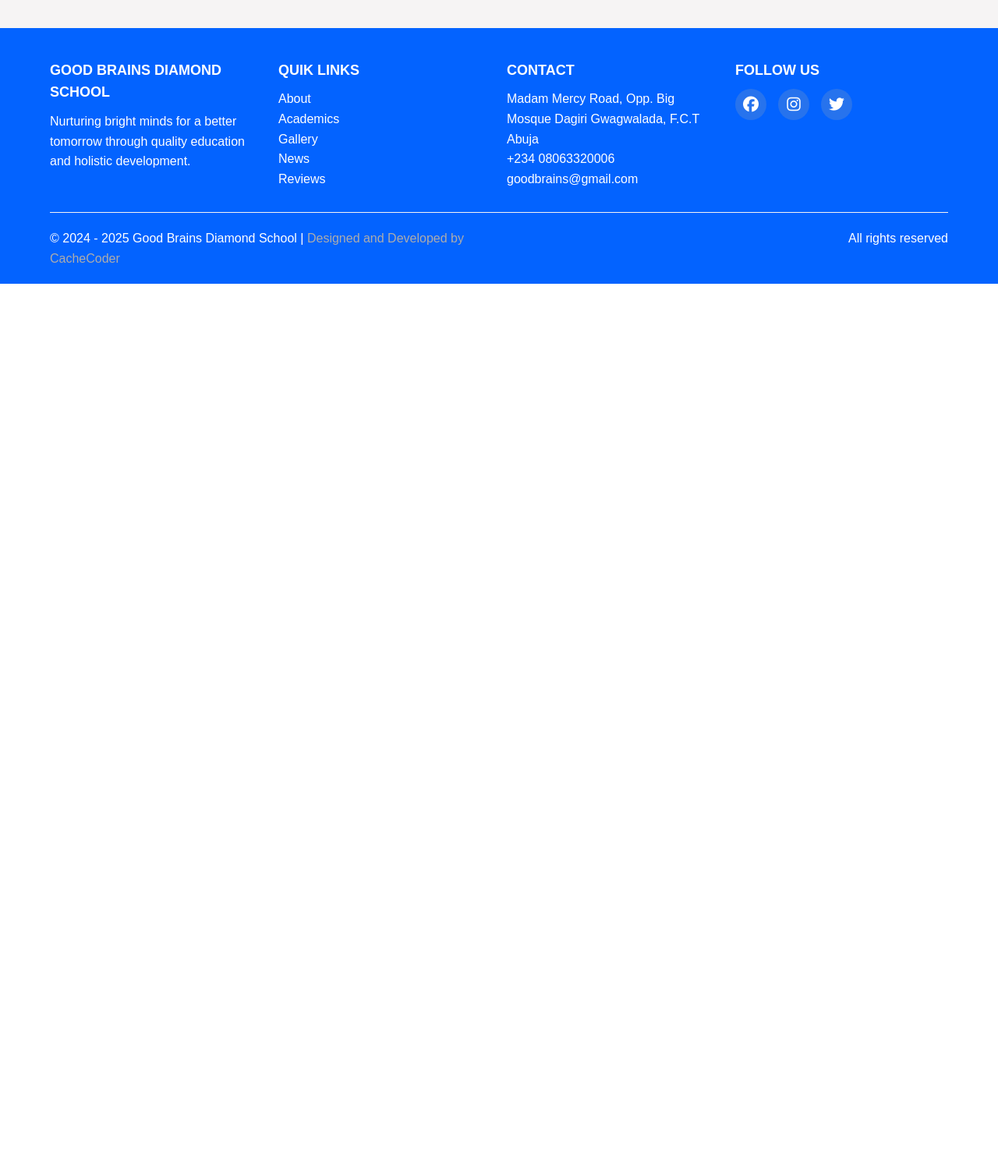
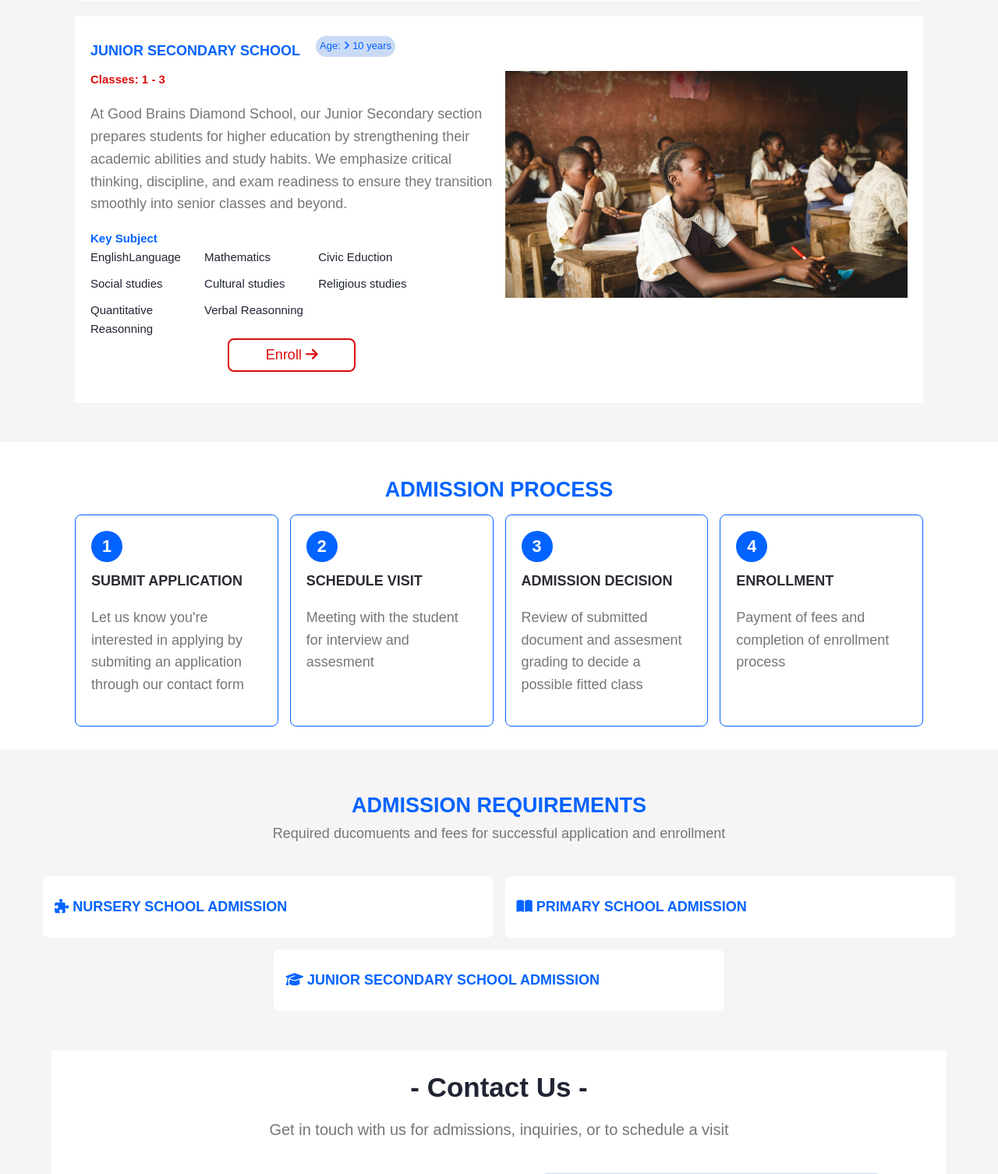
Before and after one commit to cachecoder01/good-brains-school-website, a PHP site: page /academics.html in a window 1280 px wide. Shown: the part 1504-3010 px from the top of the page at 78% size. Before the commit the page ends 1868 px from the top, so only its background shows below. Run offline with PHP 8.4, Linux system fonts and the light colour scheme.

Commit message:
academics

```diff
--- a/academics.html
+++ b/academics.html
@@ -94,14 +94,15 @@
 
         <section id="Curriculum">
             <div class="curriculum">
+                <h1 class="div-title">Curriculum</h1>
                 <div class="curriculum-container">
                     <div class="child">
                         <div class="head">
                             <div class="div-title">Nursery School</div>
-                            <div class="age">Age: > 3 years</div>
+                            <div class="age">Age: <i class="fa fa-angle-right"></i> 3 years</div>
                         </div>
                         <div class="class">Classes: 1 - 3 </div>
-                        <p>A nurturing environment for our youngest learners (Ages 2-4). Focus on early childhood development through play-based learning and social interaction.</p>
+                        <p>At Good Brains Diamond School, our Nursery section helps young learners start their education with confidence. We develop early literacy, numeracy, creativity, and social skills through fun, engaging activities, building a strong foundation for future learning.</p>
                         <div class="subjects">
                             <div class="class">Key Subject</div>
                             <div class="subject-container">
@@ -109,14 +110,117 @@
                                 <div class="subject">EnglishLanguage</div>
                                 <div class="subject">English Language</div>
                                 <div class="subject">English Language</div>
-                                <div class="subject"></div>
-                                <div class="subject"></div>
-                                <div class="subject"></div>
+                                <div class="subject">English Language</div>
+                                <div class="subject">English Language</div>
+                                <div class="subject">English Language</div>
                             </div>
                         </div>
+                        <div class="enroll-btn"><a href="">Enroll <i class="fa fa-arrow-right"></i></a></div>
                     </div>
                     <div class="child">
                         <img src="assets/images/gallery/boy-rising-hand-class.jpg">
+                    </div>
+                </div>
+
+                <div class="curriculum-container">
+                    <div class="child">
+                        <div class="head">
+                            <div class="div-title">Primary School</div>
+                            <div class="age">Age: <i class="fa fa-angle-right"></i> 4 years</div>
+                        </div>
+                        <div class="class">Classes: 1 - 5 </div>
+                        <p>At Good Brains Diamond School, our Primary section focuses on building strong academic and moral foundations. Through a well-structured and engaging curriculum, pupils develop confidence, creativity, and critical thinking skills that prepare them for future success.</p>
+                        <div class="subjects">
+                            <div class="class">Key Subject</div>
+                            <div class="subject-container">
+                                <div class="subject">EnglishLanguage</div>
+                                <div class="subject">Mathematics</div>
+                                <div class="subject">Civic Eduction</div>
+                                <div class="subject">Social studies</div>
+                                <div class="subject">Cultural studies</div>
+                                <div class="subject">Religious studies</div>
+                                <div class="subject">Quantitative Reasonning</div>
+                                <div class="subject">Verbal Reasonning</div>
+                            </div>
+                        </div>
+                        <div class="enroll-btn"><a href="">Enroll <i class="fa fa-arrow-right"></i></a></div>
+                    </div>
+                    <div class="child">
+                        <img src="assets/images/gallery/ben-white-83tkHLPgg2Q-unsplash.jpg">
+                    </div>
+                </div>
+
+                <div class="curriculum-container">
+                    <div class="child">
+                        <div class="head">
+                            <div class="div-title">Junior Secondary School</div>
+                            <div class="age">Age: <i class="fa fa-angle-right"></i> 10 years</div>
+                        </div>
+                        <div class="class">Classes: 1 - 3 </div>
+                        <p>At Good Brains Diamond School, our Junior Secondary section prepares students for higher education by strengthening their academic abilities and study habits. We emphasize critical thinking, discipline, and exam readiness to ensure they transition smoothly into senior classes and beyond.</p>
+                        <div class="subjects">
+                            <div class="class">Key Subject</div>
+                            <div class="subject-container">
+                                <div class="subject">EnglishLanguage</div>
+                                <div class="subject">Mathematics</div>
+                                <div class="subject">Civic Eduction</div>
+                                <div class="subject">Social studies</div>
+                                <div class="subject">Cultural studies</div>
+                                <div class="subject">Religious studies</div>
+                                <div class="subject">Quantitative Reasonning</div>
+                                <div class="subject">Verbal Reasonning</div>
+                            </div>
+                        </div>
+                        <div class="enroll-btn"><a href="">Enroll <i class="fa fa-arrow-right"></i></a></div>
+                    </div>
+                    <div class="child">
+                        <img src="assets/images/gallery/doug-linstedt-jEEYZsaxbH4-unsplash.jpg">
+                    </div>
+                </div>
+            </div>
+        </section>
+
+        <section id="Admission-process">
+            <div class="admission-process">
+                <h1 class="div-title">Admission Process</h1>
+                <div class="process-container">
+                    <div class="process">
+                        <div class="number">1</div>
+                        <div class="div-title">Submit Application</div>
+                        <p>Let us know you're interested in applying by submiting an application through our contact form</p>
+                    </div>
+                    <div class="process">
+                        <div class="number">2</div>
+                        <div class="div-title">schedule Visit</div>
+                        <p>Meeting with the student for interview and assesment</p>
+                    </div>
+                    <div class="process">
+                        <div class="number">3</div>
+                        <div class="div-title">Admission Decision</div>
+                        <p>Review of submitted document and assesment grading to decide a possible fitted class</p>
+                    </div>
+                    <div class="process">
+                        <div class="number">4</div>
+                        <div class="div-title">Enrollment</div>
+                        <p>Payment of fees and completion of enrollment process</p>
+                    </div>
+                </div>
+            </div>
+        </section>
+
+        <section id="Requirements">
+            <div class="requirements">
+                <h1 class="div-title">Admission Requirements</h1>
+                <p>Required ducomuents and fees for successful application and enrollment</p>
+                <div class="requirement-container">
+                    <div class="requirement">
+                        <div class="div-title"><i class="fas fa-puzzle-piece"></i> Nursery School Admission</div>
+                    </div>
+                    <div class="requirement">
+                        <div class="div-title"><i class="fas fa-book-open"></i> Primary School Admission</div>
+                    </div>
+                    <div class="requirement">
+                        <div class="div-title"><i class="fas fa-graduation-cap"></i> Junior Secondary School Admission</div>
                     </div>
                 </div>
             </div>
--- a/assets/css/mobile.css
+++ b/assets/css/mobile.css
@@ -128,19 +128,15 @@
         width: 90%;
     }
 
-    /*=== Newsletter ===*/
-    .newsletter {
+    /*=== Contact ===*/
+    .contact {
+        width: 80%;
+        margin: 0 auto;
     }
-    .footer-newsletter {
-        display: block;
-        text-align: center;
+    .contact-info span {
+        width: 200px;
     }
 
-    /*=== Contact ===*/
-    .contact {
-        width: 90%;
-        margin: 0 4%;
-    }
     .contact form {
         width: 90%;
     }
--- a/assets/css/style.css
+++ b/assets/css/style.css
@@ -577,7 +577,7 @@ nav {
 .contact-info span {
     display: block;
     color: #777676;
-    width: 250px;
+    width: 350px;
 }
 .school-hour {
     background-color: #f6f4f4fe;
@@ -865,6 +865,9 @@ main {
     width: 85%;
     margin: 50px auto;
 }
+.curriculum .div-title {
+    text-align: center;
+}
 .curriculum-container {
     background-color: #fff;
     display: flex;
@@ -872,12 +875,14 @@ main {
     gap: 15px;
     justify-content: center;
     padding: 20px;
+    margin: 20px auto;
 }
 .curriculum-container .child {
     flex: 1;
 }
 .curriculum-container .child img {
     width: 100%;
+    margin: 50px auto;
 }
 .curriculum .head {
     display: flex;
@@ -912,10 +917,86 @@ main {
     gap: 10px;
 }
 .subject {
+    width: 31%;
+    font-size: 15px;
+}
+.enroll-btn {
+    border: 2px solid rgb(220, 11, 11);
+    border-radius: 8px;
+    width: 150px;
+    padding: 5px;
+    text-align: center;
+    animation: bounce 1.5s infinite;
+    margin: 10px auto;
+}
+.enroll-btn a {
+    color: rgb(220, 11, 11);
+}
+.admission-process {
+    width: 100%;
+    background-color: white;
+    margin: 50px auto;
+    padding: 30px 0;
+}
+.admission-process h1 {
+    color: #0363ff;
+    text-align: center;
+}
+.process-container {
+    display: flex;
+    flex-wrap: wrap;
+    gap: 15px;
+    justify-content: center;
+    width: 85%;
+    margin: auto;
+}
+.process {
     flex: 1;
-    font-size: 15px;
-    border: thin solid;
+    padding: 20px;
+    border: thin solid #0363ff;
+    border-radius: 8px;
+}
+.number {
+    background-color: #0363ff;
+    border-radius: 50%;
+    width: 40px;
+    height: 40px;
+    font-weight: bold;
+    color: white;display: flex;
+    align-items: center;
+    text-align: center;
+    justify-content: center;
+    font-size: larger;
+}
 
+.requirements {
+    width: 95%;
+    margin: 50px auto;
+}
+.requirements h1 {
+    color: #0363ff;
+    text-align: center;
+    margin-bottom: 0;
+}
+.requirements p {
+    text-align: center;
+    margin-top: 0;
+    margin-bottom: 40px;
+}
+.requirement-container {
+    display: flex;
+    flex-wrap: wrap;
+    gap: 15px;
+    justify-content: center;
+}
+.requirement {
+    width: 45%;
+    background-color: #fff;
+    border-radius: 8px;
+    padding: 15px;
+}
+.requirement .div-title {
+    color: #0363ff;
 }
 
 .form_message {
```
Also changed, not shown: index.html (+5 -5 lines).
